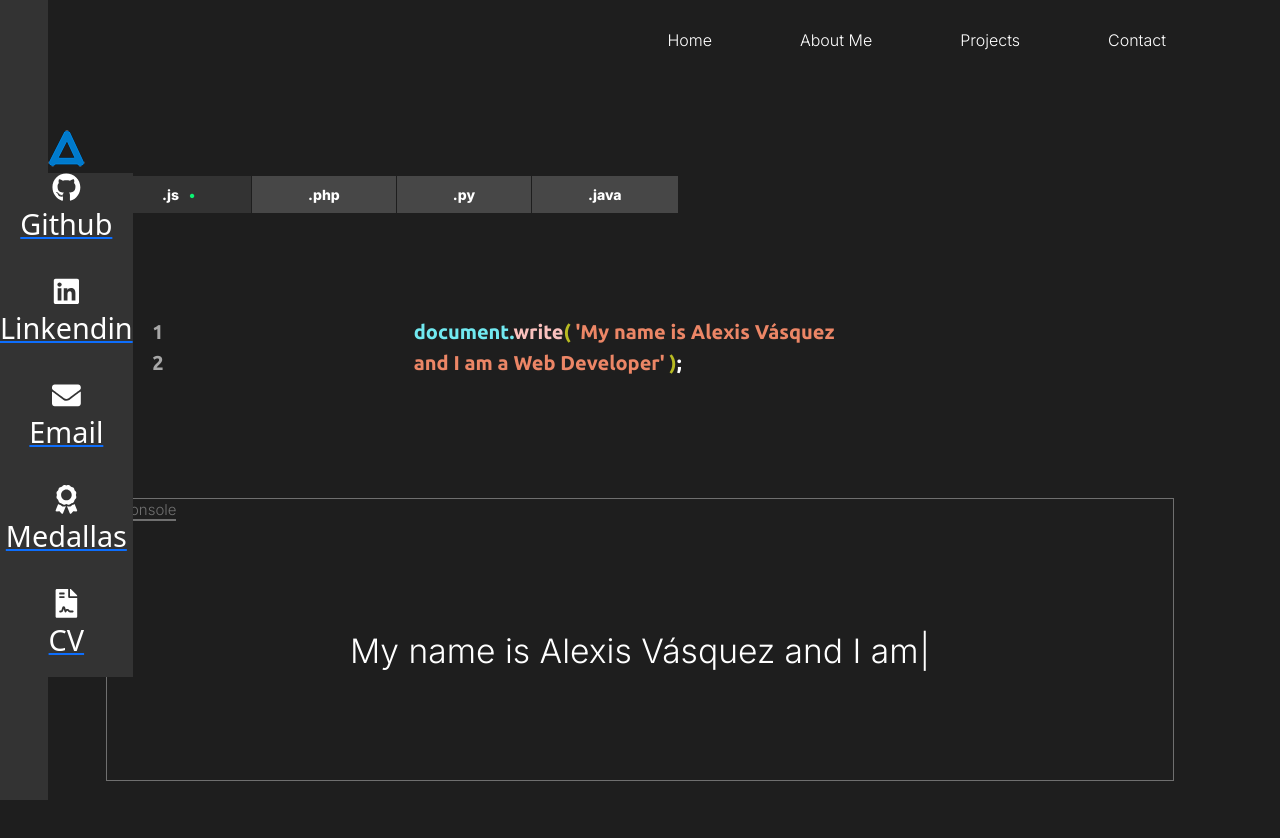
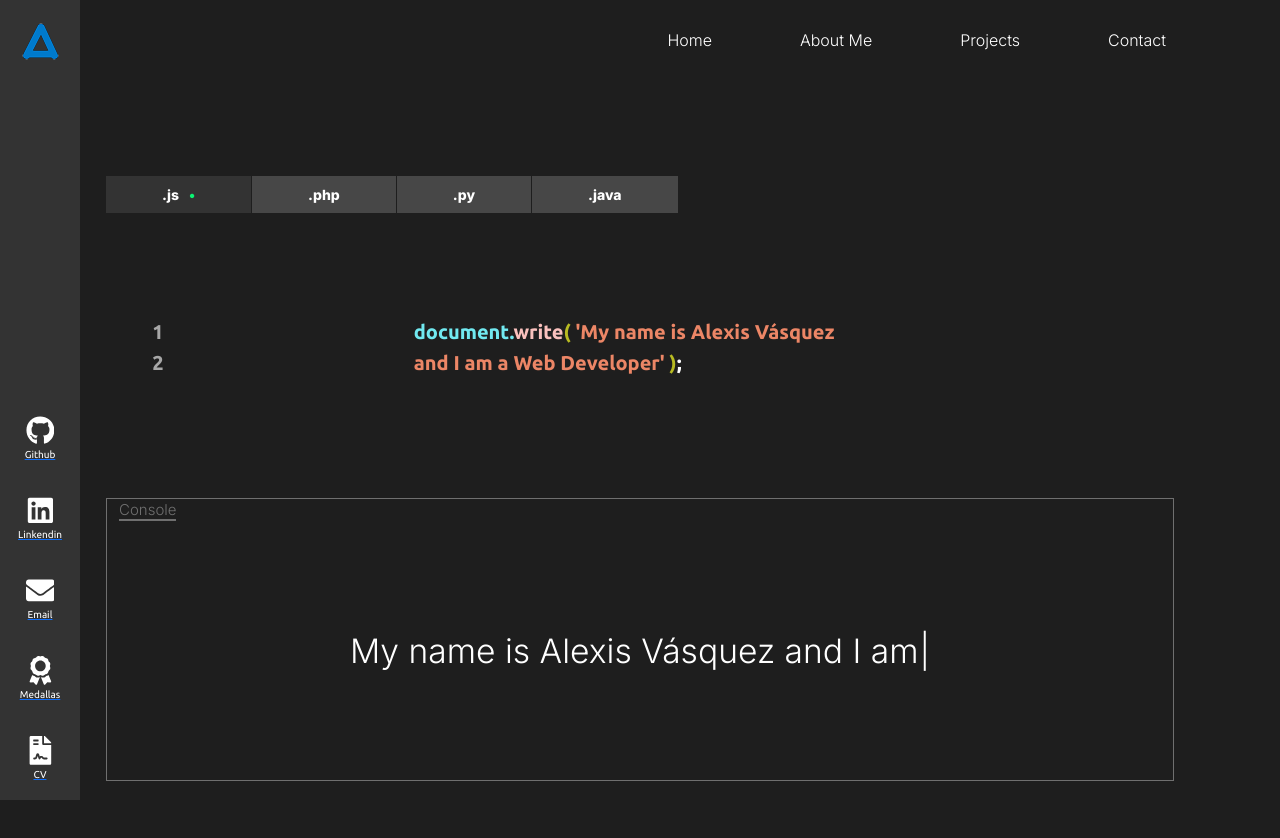
Before and after one commit to favt12/Portafolio, a React app: page / in a window 1280 px wide. Shown: the top 838 px of the page. Built offline with nearby package versions, Linux system fonts and the light colour scheme.

Commit message:
Adding styles to the text of the vertical menu bar icons

```diff
--- a/src/scss/_Bar_info_Fix.scss
+++ b/src/scss/_Bar_info_Fix.scss
@@ -2,29 +2,44 @@ aside.bar-info {
     position: fixed;
     width: 100%;
     bottom: 0;
-    padding: 1rem;
+    padding: 1rem 1rem 0 1rem;
     z-index: 2;
     background-color: #333;
     @media only screen and (min-width: 1024px) {
         display: grid;
         height: 100%;
-        width: 3rem;
+        width: 5rem;
         padding: 0;
         align-content: center;
+        grid-template-rows: 1fr;
+
+    }
+    .binfo-logo {
+        display: none;
+        @media only screen and (min-width: 1024px) {
+            display: block;
+            margin-top: 1rem;
+        }
+
     }
     .binfo {
         display: grid;
         grid-template-columns: repeat(5, 1fr);
         justify-items: center;
-        background-color: #333;
         @media only screen and (min-width: 1024px) {
             grid-template-columns: repeat(1, 1fr);
             gap: 1rem;
         }
+        .binfo-text {
+            font-size: 10px;
+            font-family: "Ubuntu", sans-serif;
+            @media only screen and (min-width: 1024px) {
+                line-height: 1.2rem;
+            }
+        }
     }
-    .binfo >div {
+    .binfo > div {
         font-size: 1.2rem;
-        background-color: #333;
         @media only screen and (min-width: 1024px) {
             font-size: 1.8rem;
 
```
